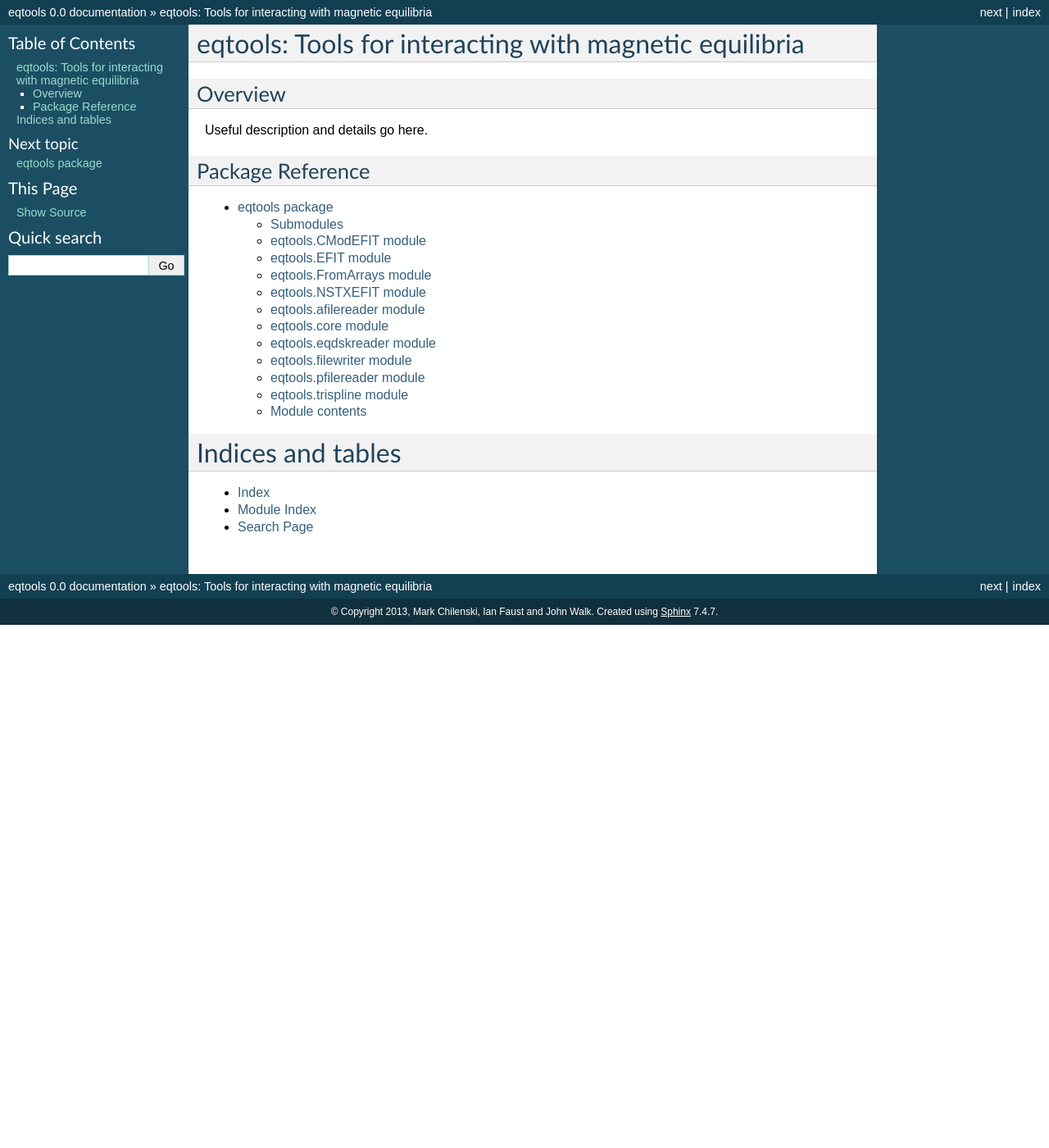
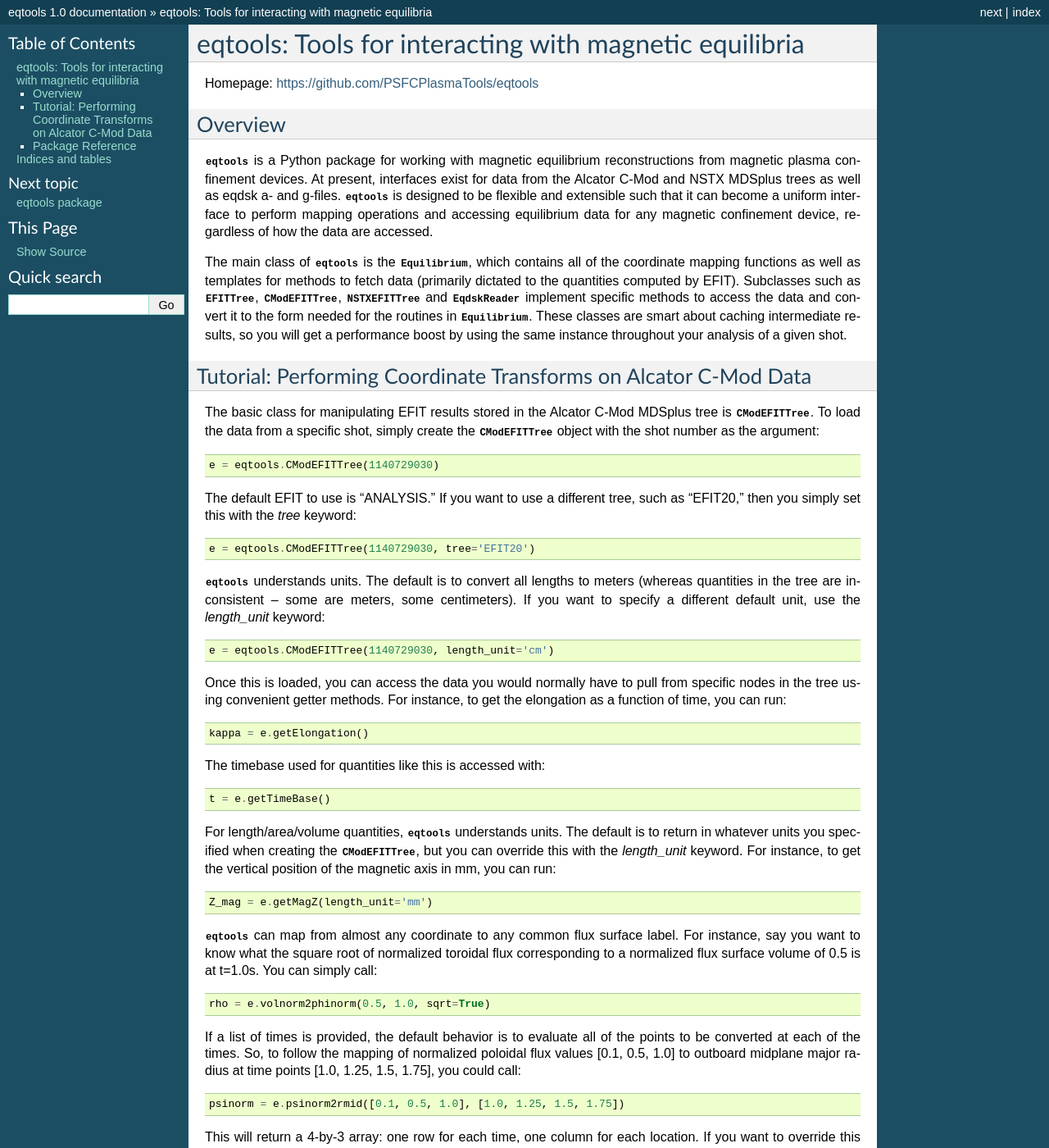
Before and after one commit to PSFCPlasmaTools/eqtools, a Sphinx documentation site: the page built from docs/source/index.rst, in a window 1280 px wide and 1400 px high. Shown: the whole window at 82% size. Built offline with Sphinx 7.4.7, drawn with Linux system fonts in a browser that asks for light colours; formulas are drawn with MathJax 3; some of the changed text lies outside the part shown.

Commit message:
Updates to documentation.

```diff
--- a/docs/source/conf.py
+++ b/docs/source/conf.py
@@ -46,16 +46,16 @@ master_doc = 'index'
 
 # General information about the project.
 project = u'eqtools'
-copyright = u'2013, Mark Chilenski, Ian Faust and John Walk'
+copyright = u'2014, Mark Chilenski, Ian Faust and John Walk'
 
 # The version info for the project you're documenting, acts as replacement for
 # |version| and |release|, also used in various other places throughout the
 # built documents.
 #
 # The short X.Y version.
-version = '0.0'
+version = '1.0'
 # The full version, including alpha/beta/rc tags.
-release = '0.0'
+release = '1.0'
 
 # The language for content autogenerated by Sphinx. Refer to documentation
 # for a list of supported languages.
--- a/docs/source/index.rst
+++ b/docs/source/index.rst
@@ -6,10 +6,55 @@
 eqtools: Tools for interacting with magnetic equilibria
 =======================================================
 
+Homepage: https://github.com/PSFCPlasmaTools/eqtools
+
 Overview
 --------
 
-Useful description and details go here.
+:py:mod:`eqtools` is a Python package for working with magnetic equilibrium reconstructions from magnetic plasma confinement devices. At present, interfaces exist for data from the Alcator C-Mod and NSTX MDSplus trees as well as eqdsk a- and g-files. :py:mod:`eqtools` is designed to be flexible and extensible such that it can become a uniform interface to perform mapping operations and accessing equilibrium data for any magnetic confinement device, regardless of how the data are accessed.
+
+The main class of :py:mod:`eqtools` is the :py:class:`~eqtools.core.Equilibrium`, which contains all of the coordinate mapping functions as well as templates for methods to fetch data (primarily dictated to the quantities computed by EFIT). Subclasses such as :py:class:`~eqtools.EFIT.EFITTree`, :py:class:`~eqtools.CModEFIT.CModEFITTree`, :py:class:`~eqtools.NSTXEFIT.NSTXEFITTree` and :py:class:`~eqtools.eqdskreader.EqdskReader` implement specific methods to access the data and convert it to the form needed for the routines in :py:class:`~eqtools.core.Equilibrium`. These classes are smart about caching intermediate results, so you will get a performance boost by using the same instance throughout your analysis of a given shot.
+
+Tutorial: Performing Coordinate Transforms on Alcator C-Mod Data
+----------------------------------------------------------------
+
+The basic class for manipulating EFIT results stored in the Alcator C-Mod MDSplus tree is :py:class:`~eqtools.CModEFIT.CModEFITTree`. To load the data from a specific shot, simply create the :py:class:`~eqtools.CModEFIT.CModEFITTree` object with the shot number as the argument::
+
+    e = eqtools.CModEFITTree(1140729030)
+
+The default EFIT to use is "ANALYSIS." If you want to use a different tree, such as "EFIT20," then you simply set this with the `tree` keyword::
+
+    e = eqtools.CModEFITTree(1140729030, tree='EFIT20')
+
+:py:mod:`eqtools` understands units. The default is to convert all lengths to meters (whereas quantities in the tree are inconsistent -- some are meters, some centimeters). If you want to specify a different default unit, use the `length_unit` keyword::
+
+    e = eqtools.CModEFITTree(1140729030, length_unit='cm')
+
+Once this is loaded, you can access the data you would normally have to pull from specific nodes in the tree using convenient getter methods. For instance, to get the elongation as a function of time, you can run::
+
+    kappa = e.getElongation()
+
+The timebase used for quantities like this is accessed with::
+
+    t = e.getTimeBase()
+
+For length/area/volume quantities, :py:mod:`eqtools` understands units. The default is to return in whatever units you specified when creating the :py:class:`~eqtools.CModEFIT.CModEFITTree`, but you can override this with the `length_unit` keyword. For instance, to get the vertical position of the magnetic axis in mm, you can run::
+
+    Z_mag = e.getMagZ(length_unit='mm')
+
+:py:mod:`eqtools` can map from almost any coordinate to any common flux surface label. For instance, say you want to know what the square root of normalized toroidal flux corresponding to a normalized flux surface volume of 0.5 is at t=1.0s. You can simply call::
+
+    rho = e.volnorm2phinorm(0.5, 1.0, sqrt=True)
+
+If a list of times is provided, the default behavior is to evaluate all of the points to be converted at each of the times. So, to follow the mapping of normalized poloidal flux values [0.1, 0.5, 1.0] to outboard midplane major radius at time points [1.0, 1.25, 1.5, 1.75], you could call::
+
+    psinorm = e.psinorm2rmid([0.1, 0.5, 1.0], [1.0, 1.25, 1.5, 1.75])
+
+This will return a 4-by-3 array: one row for each time, one column for each location. If you want to override this behavior and instead consider a sequence of (psi, t) points, set the `each_t` keyword to False::
+
+    psinorm = e.psinorm2rmid([0.3, 0.35], [1.0, 1.1], each_t=False)
+
+This will return a two-element array with the Rmid values for (psinorm=0.3, t=1.0) and (psinorm=0.35, t=1.1).
 
 Package Reference
 -----------------
--- a/setup.py
+++ b/setup.py
@@ -13,7 +13,7 @@ tricub = Extension('eqtools._tricub',['eqtools/_tricub.pyf','eqtools/_tricub.c']
 
 setup(
     name='eqtools',
-    version='0.1.0',
+    version='1.0',
     packages=['eqtools',],
     install_requires=['scipy', 'numpy', 'matplotlib'],
     author=['Mark Chilenski','Ian Faust','John Walk'],
```
Also changed, not shown: README.md (+2 -0 lines).
